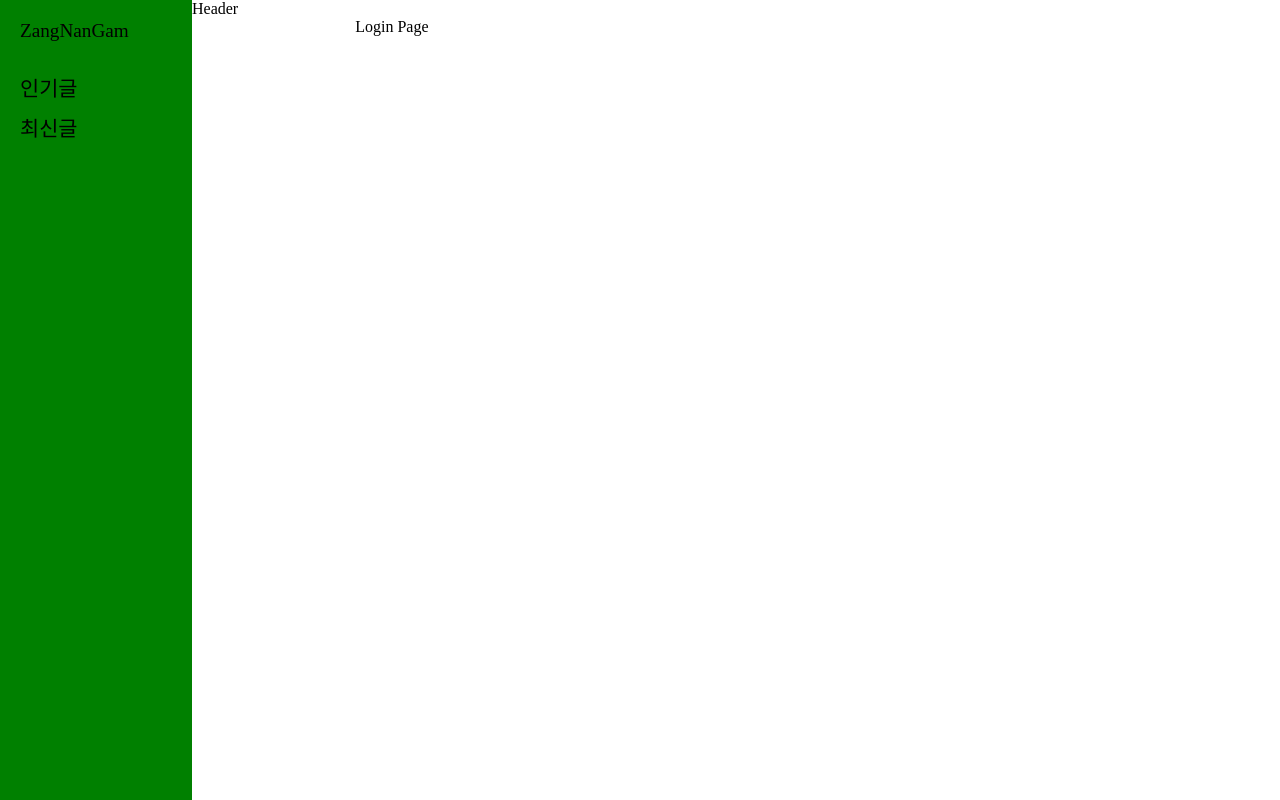
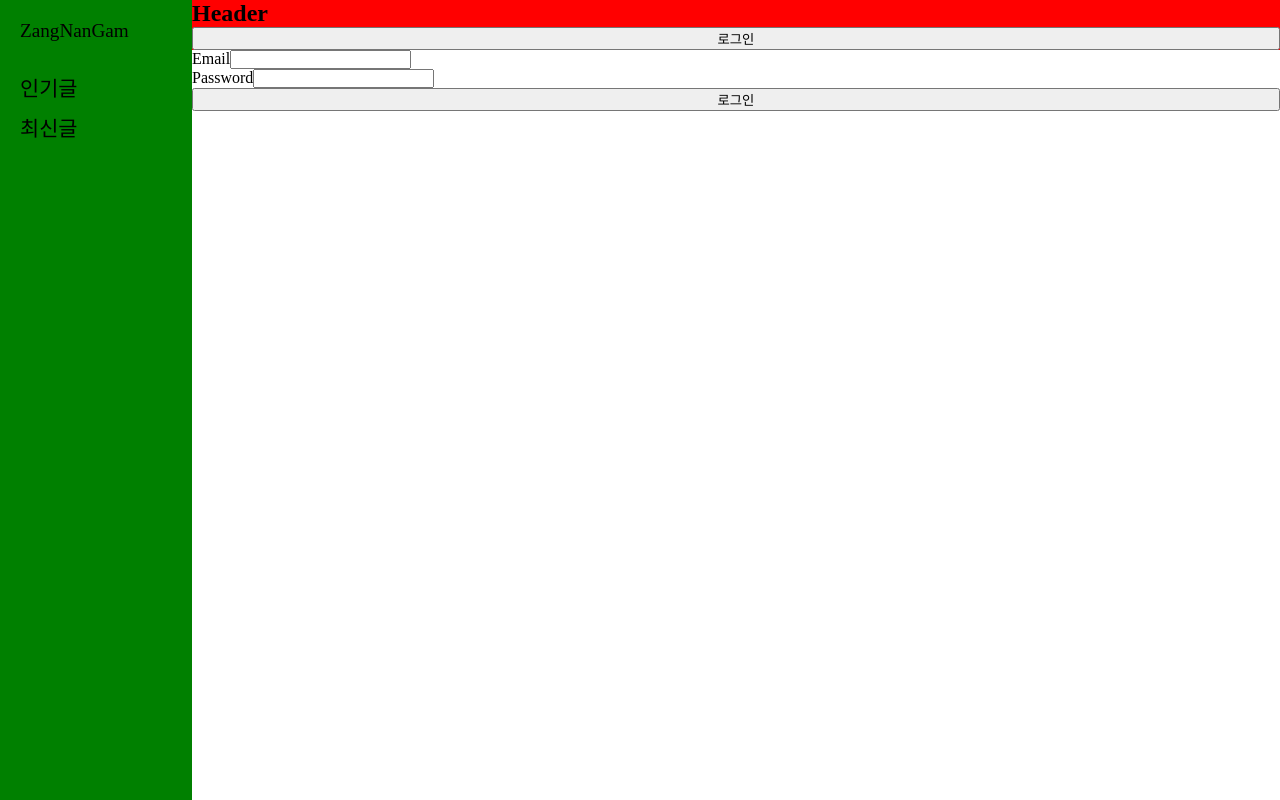
Before and after one commit to hypernova1/zangnangam-front, a React (Create React App) app: page /login in a window 1280 px wide. Built offline with nearby package versions, Linux system fonts and the light colour scheme.

Commit message:
간단한 로그인 기능 추가 및 store 분리

```diff
--- a/package.json
+++ b/package.json
@@ -13,7 +13,9 @@
     "react-router": "^5.1.2",
     "react-router-dom": "^5.1.2",
     "react-scripts": "3.3.0",
-    "redux": "^4.0.5"
+    "redux": "^4.0.5",
+    "redux-devtools-extension": "^2.13.8",
+    "redux-thunk": "^2.3.0"
   },
   "scripts": {
     "start": "react-scripts start",
--- a/src/components/App.css
+++ b/src/components/App.css
@@ -10,10 +10,3 @@
 .MainContent {
     margin-left: 15%;
 }
-
-.LoginTemplate {
-    display: flex;
-    flex-direction: column;
-    height: 100%;
-    margin-left: 15%;
-}
--- a/src/components/Header.css
+++ b/src/components/Header.css
@@ -2,4 +2,5 @@
     display: flex;
     flex-direction: column;
     margin-left: 15%;
+    background-color: red;
 }
--- a/src/components/Header.jsx
+++ b/src/components/Header.jsx
@@ -1,10 +1,25 @@
 import React from 'react';
 import './Header.css';
+import { connect } from 'react-redux';
 
-const Header = () => {
+
+const Header = ({ isAuthenticated }) => {
   return (
-    <div className="Header">Header</div>
+    <div className="Header">
+      <h2>Header</h2>
+      {
+        isAuthenticated ? (
+          <button type="button">로그아웃</button>
+        ) : (
+          <button type="button">로그인</button>
+        )
+      }
+    </div>
   );
 };
 
-export default Header;
+const mapStateToProps = (state) => ({
+  isAuthenticated: state.auth.isAuthenticated,
+});
+
+export default connect(mapStateToProps)(Header);
--- a/src/components/Post.jsx
+++ b/src/components/Post.jsx
@@ -2,7 +2,7 @@ import React from 'react';
 
 const Post = () => {
   return (
-    <div>a</div>
+    <div>Post</div>
   );
 };
 
--- a/src/index.js
+++ b/src/index.js
@@ -1,14 +1,7 @@
 import React from 'react';
 import ReactDOM from 'react-dom';
-import { createStore } from 'redux';
 import { Provider } from 'react-redux';
 import App from './components/App';
+import store from './store';
 
-import rootReducer from './store';
-
-const devTools = window.__REDUX_DEVTOOLS_EXTENSION__ && window.__REDUX_DEVTOOLS_EXTENSION__();
-
-const store = createStore(rootReducer, devTools);
-
-ReactDOM.render(
-  <Provider store={store}><App /></Provider>, document.getElementById('root'));
+ReactDOM.render(<Provider store={store}><App /></Provider>, document.getElementById('root'));
--- a/src/page/Login.css
+++ b/src/page/Login.css
@@ -0,0 +1,5 @@
+.LoginTemplate {
+    display: flex;
+    flex-direction: column;
+    height: 100%;
+}
--- a/src/page/Login.jsx
+++ b/src/page/Login.jsx
@@ -1,12 +1,58 @@
-import React from 'react';
+import React, { useState, useEffect } from 'react';
 import './Login.css';
+import { connect } from 'react-redux';
+import { useHistory, useLocation } from 'react-router';
+import { loginThunk } from '../reducers/auth';
 
-const Login = () => {
+const Login = ({ loginThunk, isAuthenticated }) => {
+  const [form, setForm] = useState({
+    email: '',
+    password: '',
+  });
+
+  const history = useHistory();
+  const location = useLocation();
+
+  const { from } = location.state || { form: {pathname: '/'} };
+
+  useEffect(() => {
+    console.log(form.email);
+  }, [form]);
+  const updateField = (e) => {
+    setForm({
+      ...form,
+      [e.target.id]: e.target.value,
+    });
+  };
+  const handleClick = async () => {
+    const result = await loginThunk(form.email, form.password);
+    if (result) {
+      history.push(from);
+    } else {
+      alert('계정 정보가 일치하지 않습니다.');
+    }
+  };
   return (
     <div className="LoginTemplate">
-      Login Page
+      <label htmlFor="email">
+        Email
+        <input type="text" value={form.email} id="email" onChange={updateField} />
+      </label>
+      <label htmlFor="password">
+        Password
+        <input type="password" value={form.password} id="password" onChange={updateField} />
+      </label>
+      <button type="button" onClick={handleClick}>로그인</button>
     </div>
   );
 };
 
-export default Login;
+const mapStateToProps = (state) => ({
+  isAuthenticated: state.auth.isAuthenticated,
+});
+
+const mapDispatchToProps = (dispatch) => ({
+  loginThunk: (email, password) => dispatch(loginThunk(email, password)),
+});
+
+export default connect(mapStateToProps, mapDispatchToProps)(Login);
--- /dev/null
+++ b/src/store.js
@@ -0,0 +1,10 @@
+import ReduxThunk from 'redux-thunk';
+import { createStore, applyMiddleware } from 'redux';
+import { composeWithDevTools} from 'redux-devtools-extension';
+import rootReducer from './reducers';
+
+// const devTools = window.__REDUX_DEVTOOLS_EXTENSION__ && window.__REDUX_DEVTOOLS_EXTENSION__();
+
+const store = createStore(rootReducer, composeWithDevTools(applyMiddleware(ReduxThunk)));
+
+export default store;
```
Also changed, not shown: .eslintrc.js, src/reducers/auth.js (renamed from src/store/auth.js), src/reducers/index.js (renamed from src/store/index.js), 1 other file (tests, documents, lock files or other folders).
